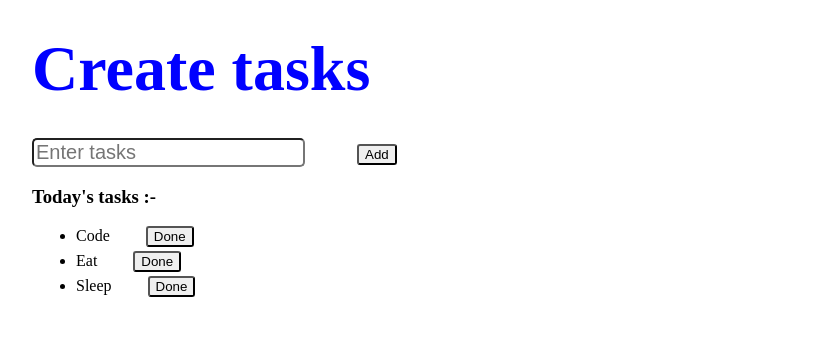
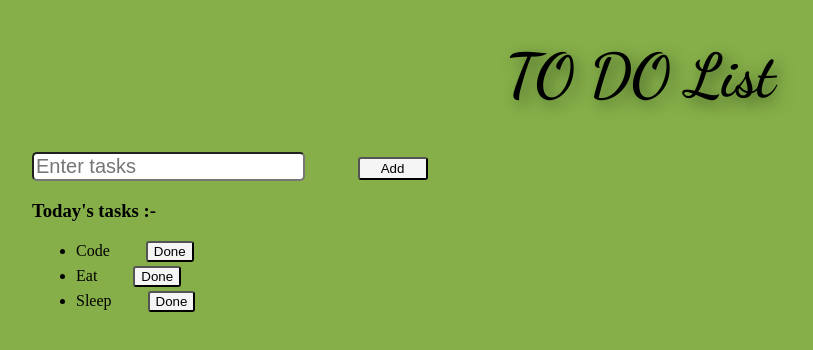
Before and after one commit to bhavy1204/To-Do-list, a plain HTML site: page index.html in a window 1280 px wide. Shown: the whole page, without its empty margins (0-813 px from the left). Drawn offline with Linux system fonts and the light colour scheme; a web font is replaced by a local one.

Commit message:
Improved UI. Still working on it

```diff
--- a/index.html
+++ b/index.html
@@ -1,21 +1,39 @@
 <!DOCTYPE html>
 <html lang="en">
+
 <head>
     <meta charset="UTF-8">
     <meta name="viewport" content="width=device-width, initial-scale=1.0">
     <title>Document</title>
     <link rel="stylesheet" href="style.css">
+    <link rel="preconnect" href="https://fonts.googleapis.com">
+    <link rel="preconnect" href="https://fonts.gstatic.com" crossorigin>
+    <link
+        href="https://fonts.googleapis.com/css2?family=Dancing+Script:wght@400..700&family=Edu+AU+VIC+WA+NT+Dots:wght@400..700&display=swap"
+        rel="stylesheet">
 </head>
+
 <body>
-    <h1>Create tasks </h1>
+    <div class="top">
+        <h1>TO DO List</h1>
+    </div>
+
+    <div class="container">
+        <div class="heading">
             <input placeholder="Enter tasks ">
-    <button>Add</button>
+            <button class="done hello">Add</button>
+        </div>
+
+
         <h3>Today's tasks :-</h3>
         <ul>
             <li>Code <button class="done">Done</button> </li>
             <li>Eat <button class="done">Done</button></li>
             <li>Sleep <button class="done">Done</button></li>
         </ul>
+    </div>
+
     <script src="app.js"></script>
 </body>
+
 </html>
--- a/style.css
+++ b/style.css
@@ -2,11 +2,16 @@ body{
     /* text-align: center;  */
     margin: 0;
     padding: 0;
+    background-color: #86af49;
 }
-h1{
-    margin: 2rem;
-    font-size: 64px;
-    color:blue;
+.top{
+    font-size: 30px;
+    color:#000;
+    text-align: center;
+    font-family: "Dancing Script", cursive;
+    text-shadow: 5px 5px 15px #405d27;
+    width:300px;
+    margin: auto;
 }
 button{
     margin-left: 2rem;
@@ -30,3 +35,16 @@ ul li{
 ul li button{
     align-items: end;
 }
+.hello{
+    background-color: red;
+    width: 70px;
+    padding-top: 2px;
+    padding-bottom: 2px;
+    }
+.heading{
+    display: inline-block;
+    font-size: large;
+}
+.done{
+background-color: whitesmoke;
+}
```
Lines whose indentation alone changed are shown as unchanged.
